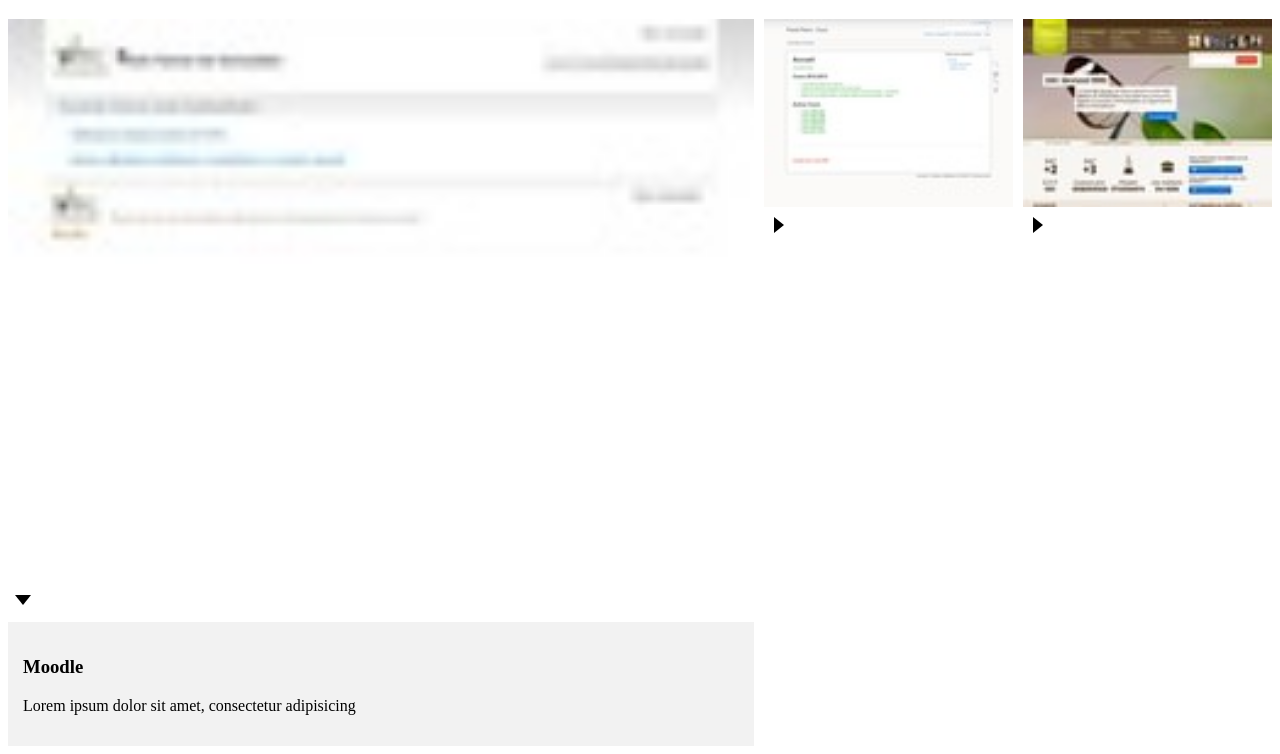
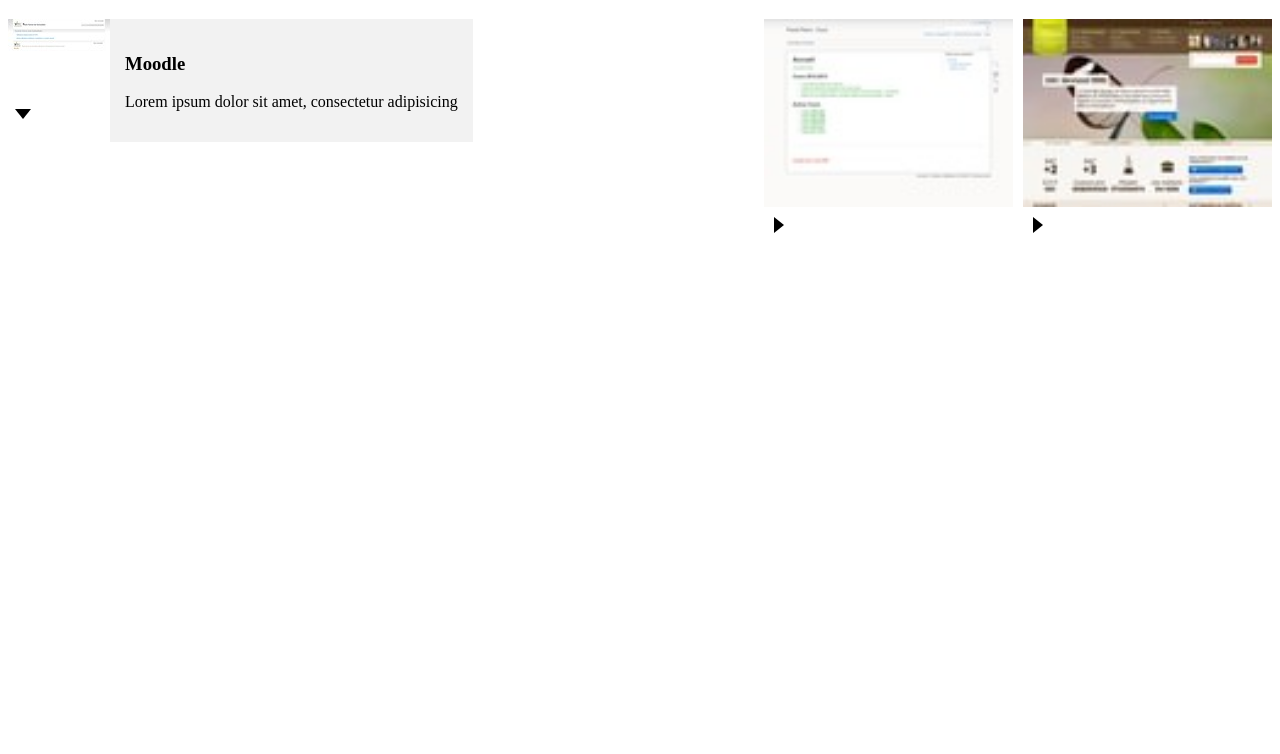
Before and after one commit to MMI-NFC-2026/sae105-r112-tp4-baranowska-oliwia, a plain HTML site: page index.html in a window 1280 px wide. Shown: the part 61-815 px from the top of the page. Drawn offline with Linux system fonts and the light colour scheme.

Commit message:
push n°1

```diff
--- a/src/css/components/accordeon.css
+++ b/src/css/components/accordeon.css
@@ -6,6 +6,7 @@
 .accordeon details {
   flex: 1;
   overflow: hidden;
+   transition: flex 0.5s ease;
 }
 
 .accordeon details summary {
@@ -23,7 +24,16 @@
 
 .accordeon details[open] {
   flex: 3;
+  display: flex;
+  flex-direction: row;
+  align-items: flex-start;
 }
+
+.accordeon details[open] > div {
+  flex: 1;
+  padding: 15px;
+}
+
 
 .accordeon details[open] > div {
   background-color: #f2f2f2;
```
